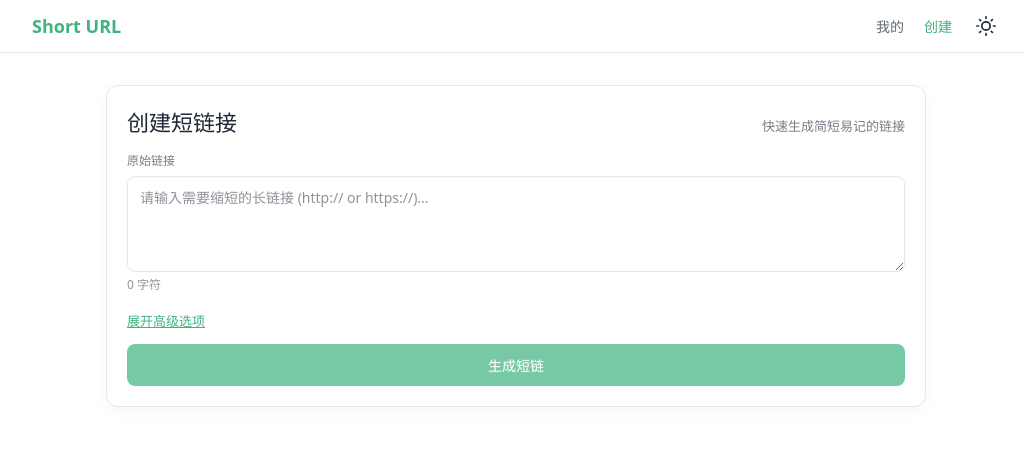
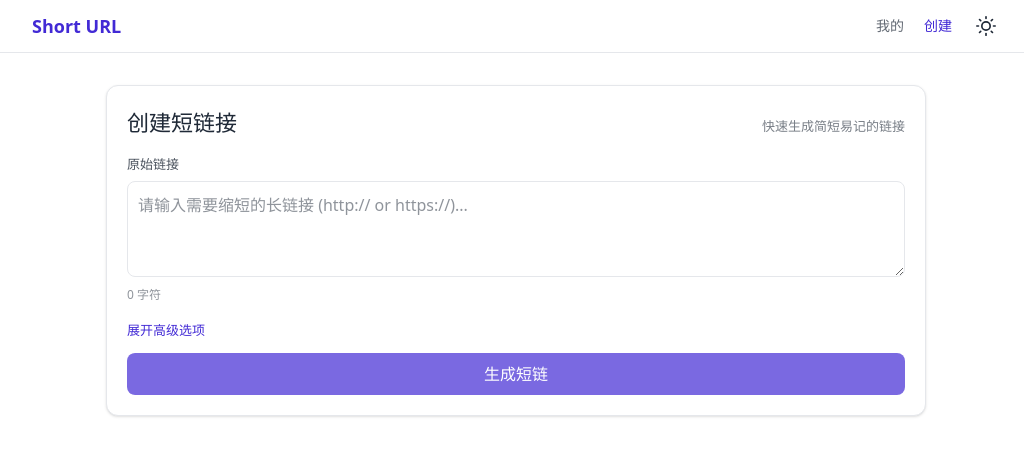
Before and after one commit to dingwapi123/short-url-fronted, a Vue app: page /shortener in a window 1280 px wide. Shown: the top 456 px of the page, without its empty margins (124-1148 px from the left). Built offline with nearby package versions, Linux system fonts and the light colour scheme; no server answers.

Commit message:
style: 重构组件样式使用原子化CSS类名
重构了App.vue、MyUrls.vue和Shortener.vue的样式，将原有的自定义CSS替换为原子化CSS类名
优化了UI组件的样式结构和交互效果，提升代码可维护性

```diff
--- a/src/App.vue
+++ b/src/App.vue
@@ -42,19 +42,31 @@ onMounted(() => {
 </script>
 
 <template>
-  <header class="header">
-    <nav class="nav">
-      <div class="nav-left">
-        <router-link class="logo" to="/">Short URL</router-link>
+  <header
+    class="sticky top-0 z-10 backdrop-blur-sm bg-background/80 border-b border-border transition-colors duration-300"
+  >
+    <nav class="max-w-[1000px] mx-auto px-4 py-3 flex justify-between items-center">
+      <div class="flex items-center">
+        <router-link class="font-bold text-primary text-lg no-underline" to="/"
+          >Short URL</router-link
+        >
       </div>
-      <div class="nav-right">
+      <div class="flex gap-5 items-center">
         <!-- Navigation Links: "我的" before "创建" -->
-        <router-link class="nav-link" to="/">我的</router-link>
-        <router-link class="nav-link" to="/shortener">创建</router-link>
+        <router-link
+          class="text-sm font-medium text-foreground/70 no-underline transition-all hover:text-primary hover:opacity-100 [&.router-link-active]:text-primary [&.router-link-active]:opacity-100"
+          to="/"
+          >我的</router-link
+        >
+        <router-link
+          class="text-sm font-medium text-foreground/70 no-underline transition-all hover:text-primary hover:opacity-100 [&.router-link-active]:text-primary [&.router-link-active]:opacity-100"
+          to="/shortener"
+          >创建</router-link
+        >
 
         <!-- Theme Toggle Button -->
         <button
-          class="theme-toggle"
+          class="bg-transparent border-none cursor-pointer text-foreground p-1 rounded flex items-center justify-center transition-colors hover:text-primary hover:bg-primary/10"
           @click="toggleTheme"
           :title="isDark ? '切换到亮色模式' : '切换到暗色模式'"
         >
@@ -104,80 +116,3 @@ onMounted(() => {
     <router-view />
   </main>
 </template>
-
-<style scoped>
-.header {
-  position: sticky;
-  top: 0;
-  z-index: 10;
-  backdrop-filter: saturate(180%) blur(8px);
-  background-color: color-mix(in srgb, var(--background), transparent 20%);
-  border-bottom: 1px solid var(--border);
-  transition:
-    background-color 0.3s,
-    border-color 0.3s;
-}
-
-.nav {
-  max-width: 1000px;
-  margin: 0 auto;
-  padding: 12px 16px;
-  display: flex;
-  justify-content: space-between;
-  align-items: center;
-}
-
-.logo {
-  font-weight: 700;
-  color: var(--primary);
-  text-decoration: none;
-  font-size: 18px;
-}
-
-.nav-right {
-  display: flex;
-  gap: 20px;
-  align-items: center;
-}
-
-.nav-link {
-  color: var(--foreground);
-  opacity: 0.7;
-  text-decoration: none;
-  font-size: 14px;
-  font-weight: 500;
-  transition:
-    color 0.2s,
-    opacity 0.2s;
-}
-
-.nav-link:hover {
-  color: var(--primary);
-  opacity: 1;
-}
-
-.nav-link.router-link-active {
-  color: var(--primary);
-  opacity: 1;
-}
-
-.theme-toggle {
-  background: none;
-  border: none;
-  cursor: pointer;
-  color: var(--foreground);
-  padding: 4px;
-  border-radius: 4px;
-  display: flex;
-  align-items: center;
-  justify-content: center;
-  transition:
-    color 0.2s,
-    background-color 0.2s;
-}
-
-.theme-toggle:hover {
-  color: var(--primary);
-  background-color: color-mix(in srgb, var(--primary), transparent 90%);
-}
-</style>
--- a/src/pages/MyUrls.vue
+++ b/src/pages/MyUrls.vue
@@ -54,34 +54,52 @@ onMounted(() => {
 </script>
 
 <template>
-  <div class="container">
-    <h1 class="page-title">我的链接</h1>
+  <div class="max-w-[1200px] mx-auto my-10 px-5 font-sans">
+    <h1 class="text-[28px] font-semibold text-foreground mb-6 text-center">我的链接</h1>
 
-    <div class="main-card">
-      <div v-if="loading" class="loading">加载中...</div>
+    <div class="bg-card rounded-xl shadow-sm p-8 min-h-[400px] transition-colors duration-300">
+      <div v-if="loading" class="text-center p-10 text-foreground/60">加载中...</div>
 
-      <div v-else-if="error" class="error">
+      <div v-else-if="error" class="text-center p-10 text-red-500 opacity-100">
         {{ error }}
       </div>
 
-      <div v-else-if="urls.length === 0" class="loading">暂无记录</div>
+      <div v-else-if="urls.length === 0" class="text-center p-10 text-foreground/60">暂无记录</div>
 
-      <div v-else class="grid-container">
-        <div v-for="url in urls" :key="url.id" class="url-card">
-          <div class="card-header">
-            <span class="icon">🔗</span>
-            <div style="overflow: hidden">
-              <div class="title" :title="url.title || url.urlCode">
+      <div v-else class="grid grid-cols-[repeat(auto-fill,minmax(300px,1fr))] gap-5 mb-8">
+        <div
+          v-for="url in urls"
+          :key="url.id"
+          class="bg-card border border-border rounded-lg p-4 transition-all duration-300 flex flex-col hover:shadow-md hover:border-border hover:-translate-y-0.5"
+        >
+          <div class="flex items-start gap-2.5 mb-3 pb-3 border-b border-border">
+            <span class="text-xl leading-none pt-0.5">🔗</span>
+            <div class="overflow-hidden">
+              <div
+                class="font-semibold text-foreground whitespace-nowrap overflow-hidden text-ellipsis text-base mb-0.5"
+                :title="url.title || url.urlCode"
+              >
                 {{ url.title || url.urlCode }}
               </div>
-              <div v-if="url.description" class="desc" :title="url.description">
+              <div
+                v-if="url.description"
+                class="text-xs text-foreground/60 whitespace-nowrap overflow-hidden text-ellipsis"
+                :title="url.description"
+              >
                 {{ url.description }}
               </div>
-              <div v-if="url.category" class="category-badge">
+              <div
+                v-if="url.category"
+                class="inline-block text-[11px] mt-1 px-1.5 py-0.5 bg-foreground/10 text-foreground rounded opacity-80"
+              >
                 {{ url.category }}
               </div>
             </div>
-            <button class="btn-icon delete" @click="handleDelete(url.id)" title="删除">
+            <button
+              class="bg-transparent border-none text-foreground/40 cursor-pointer p-1 rounded ml-auto transition-all duration-200 hover:opacity-100 hover:bg-red-500/10 hover:text-red-500"
+              @click="handleDelete(url.id)"
+              title="删除"
+            >
               <svg
                 xmlns="http://www.w3.org/2000/svg"
                 width="16"
@@ -100,19 +118,34 @@ onMounted(() => {
             </button>
           </div>
 
-          <div class="card-body">
-            <div class="link-group">
-              <div class="link-item" :title="url.originalUrl">
+          <div class="flex-1 flex flex-col gap-4">
+            <div class="flex flex-col gap-2">
+              <div
+                class="text-[13px] leading-normal whitespace-nowrap overflow-hidden text-ellipsis px-2 py-1 bg-background rounded text-foreground/80 transition-colors duration-300"
+                :title="url.originalUrl"
+              >
                 {{ url.originalUrl }}
               </div>
-              <div class="link-item short">
+              <div
+                class="text-[13px] leading-normal whitespace-nowrap overflow-hidden text-ellipsis px-2 py-1 bg-primary/10 rounded text-primary opacity-100 transition-colors duration-300"
+              >
                 {{ url.shortUrl }}
               </div>
             </div>
 
-            <div class="action-group">
-              <button class="btn btn-outline" @click="copyUrl(url.shortUrl)">复制</button>
-              <button class="btn btn-primary" @click="openUrl(url.shortUrl)">访问</button>
+            <div class="grid grid-cols-2 gap-3 mt-auto">
+              <button
+                class="h-9 rounded-md border border-border cursor-pointer text-sm transition-all duration-200 font-medium bg-transparent text-foreground hover:text-primary hover:border-primary"
+                @click="copyUrl(url.shortUrl)"
+              >
+                复制
+              </button>
+              <button
+                class="h-9 rounded-md border-none cursor-pointer text-sm transition-all duration-200 font-medium bg-primary text-primary-foreground hover:opacity-90"
+                @click="openUrl(url.shortUrl)"
+              >
+                访问
+              </button>
             </div>
           </div>
         </div>
@@ -120,199 +153,3 @@ onMounted(() => {
     </div>
   </div>
 </template>
-
-<style scoped>
-.container {
-  max-width: 1200px;
-  margin: 40px auto;
-  padding: 0 20px;
-  font-family: -apple-system, BlinkMacSystemFont, 'Segoe UI', Roboto, Helvetica, Arial, sans-serif;
-}
-
-.page-title {
-  font-size: 28px;
-  font-weight: 600;
-  color: var(--foreground);
-  margin-bottom: 24px;
-  text-align: center;
-}
-
-.main-card {
-  background: var(--card);
-  border-radius: 12px;
-  box-shadow: 0 4px 24px rgba(0, 0, 0, 0.06);
-  padding: 32px;
-  min-height: 400px;
-  transition: background-color 0.3s;
-}
-
-.loading,
-.error {
-  text-align: center;
-  padding: 40px;
-  color: var(--foreground);
-  opacity: 0.6;
-}
-
-.error {
-  color: #ff4d4f;
-  opacity: 1;
-}
-
-.grid-container {
-  display: grid;
-  grid-template-columns: repeat(auto-fill, minmax(300px, 1fr));
-  gap: 20px;
-  margin-bottom: 32px;
-}
-
-.url-card {
-  background: var(--card);
-  border: 1px solid var(--border);
-  border-radius: 8px;
-  padding: 16px;
-  transition: all 0.3s ease;
-  display: flex;
-  flex-direction: column;
-}
-
-.url-card:hover {
-  box-shadow: 0 4px 12px rgba(0, 0, 0, 0.08);
-  border-color: var(--border);
-  transform: translateY(-2px);
-}
-
-.card-header {
-  display: flex;
-  align-items: flex-start;
-  gap: 10px;
-  margin-bottom: 12px;
-  padding-bottom: 12px;
-  border-bottom: 1px solid var(--border);
-}
-
-.icon {
-  font-size: 20px;
-  line-height: 1;
-  padding-top: 2px;
-}
-
-.title {
-  font-weight: 600;
-  color: var(--foreground);
-  white-space: nowrap;
-  overflow: hidden;
-  text-overflow: ellipsis;
-  font-size: 16px;
-  margin-bottom: 2px;
-}
-
-.desc {
-  font-size: 12px;
-  color: var(--foreground);
-  opacity: 0.6;
-  white-space: nowrap;
-  overflow: hidden;
-  text-overflow: ellipsis;
-}
-
-.category-badge {
-  display: inline-block;
-  font-size: 11px;
-  margin-top: 4px;
-  padding: 2px 6px;
-  background: color-mix(in srgb, var(--foreground), transparent 90%);
-  color: var(--foreground);
-  border-radius: 4px;
-  opacity: 0.8;
-}
-
-.card-body {
-  flex: 1;
-  display: flex;
-  flex-direction: column;
-  gap: 16px;
-}
-
-.link-group {
-  display: flex;
-  flex-direction: column;
-  gap: 8px;
-}
-
-.link-item {
-  font-size: 13px;
-  line-height: 1.5;
-  white-space: nowrap;
-  overflow: hidden;
-  text-overflow: ellipsis;
-  padding: 4px 8px;
-  background: var(--background);
-  border-radius: 4px;
-  color: var(--foreground);
-  opacity: 0.8;
-  transition:
-    background-color 0.3s,
-    color 0.3s;
-}
-
-.link-item.short {
-  color: var(--primary);
-  background: color-mix(in srgb, var(--primary), transparent 90%);
-  opacity: 1;
-}
-
-.action-group {
-  display: grid;
-  grid-template-columns: 1fr 1fr;
-  gap: 12px;
-  margin-top: auto;
-}
-
-.btn {
-  height: 36px;
-  border-radius: 6px;
-  border: none;
-  cursor: pointer;
-  font-size: 14px;
-  transition: all 0.2s;
-  font-weight: 500;
-}
-
-.btn-outline {
-  background: transparent;
-  border: 1px solid var(--border);
-  color: var(--foreground);
-}
-
-.btn-outline:hover {
-  color: var(--primary);
-  border-color: var(--primary);
-}
-
-.btn-primary {
-  background: var(--primary);
-  color: var(--primary-foreground);
-}
-
-.btn-primary:hover {
-  opacity: 0.9;
-}
-
-.btn-icon {
-  background: transparent;
-  border: none;
-  color: var(--foreground);
-  opacity: 0.4;
-  cursor: pointer;
-  padding: 4px;
-  border-radius: 4px;
-  margin-left: auto;
-  transition: all 0.2s;
-}
-.btn-icon:hover {
-  opacity: 1;
-  background: color-mix(in srgb, #ff4d4f, transparent 90%);
-  color: #ff4d4f;
-}
-</style>
--- a/src/pages/Shortener.vue
+++ b/src/pages/Shortener.vue
@@ -67,73 +67,83 @@ function clearForm() {
 </script>
 
 <template>
-  <div class="container">
-    <div class="form-card">
-      <div class="form-head">
-        <h1>创建短链接</h1>
-        <span class="tip">快速生成简短易记的链接</span>
+  <div class="max-w-[860px] mx-auto my-8 px-5">
+    <div
+      class="bg-card border border-border rounded-xl shadow-sm p-5 transition-colors duration-300"
+    >
+      <div class="flex items-baseline justify-between mb-2">
+        <h1 class="text-[22px] m-0 mb-2 text-foreground font-normal">创建短链接</h1>
+        <span class="text-foreground/60 text-[13px]">快速生成简短易记的链接</span>
       </div>
 
-      <div class="form">
+      <div class="grid gap-3">
         <div>
-          <div class="label" style="margin-bottom: 6px">原始链接</div>
+          <div class="text-[13px] text-foreground/80 mb-1.5">原始链接</div>
           <textarea
             v-model="originalUrl"
-            class="input input--textarea"
+            class="h-auto min-h-[96px] resize-y leading-relaxed font-inherit p-2.5 border border-border rounded-lg outline-none bg-background text-foreground w-full transition-colors duration-200 focus:border-primary focus:bg-card"
             placeholder="请输入需要缩短的长链接 (http:// or https://)..."
             :disabled="loading"
           ></textarea>
-          <div class="input-tools">
-            <span class="counter">{{ originalUrl.length }} 字符</span>
-            <button v-if="originalUrl" class="ghost" @click="clearForm">清空</button>
+          <div class="flex justify-between items-center mt-1">
+            <span class="text-foreground/50 text-xs">{{ originalUrl.length }} 字符</span>
+            <button
+              v-if="originalUrl"
+              class="bg-transparent border border-border text-foreground/80 rounded-md h-[30px] px-2.5 cursor-pointer transition-all duration-200 hover:border-primary hover:text-primary hover:opacity-100"
+              @click="clearForm"
+            >
+              清空
+            </button>
           </div>
         </div>
 
-        <div class="adv">
-          <button class="link" @click="showAdvanced = !showAdvanced">
+        <div class="mt-0.5">
+          <button
+            class="border-none bg-none text-primary cursor-pointer p-0 text-[13px]"
+            @click="showAdvanced = !showAdvanced"
+          >
             {{ showAdvanced ? '收起高级选项' : '展开高级选项' }}
           </button>
 
-          <div v-if="showAdvanced" style="margin-top: 12px; display: grid; gap: 12px">
+          <div v-if="showAdvanced" class="mt-3 grid gap-3">
             <div>
-              <div class="label" style="margin-bottom: 6px">自定义后缀 (可选)</div>
+              <div class="text-[13px] text-foreground/80 mb-1.5">自定义后缀 (可选)</div>
               <input
                 v-model="customAlias"
                 type="text"
-                class="input"
+                class="h-10 p-2.5 border border-border rounded-lg outline-none bg-background text-foreground w-full transition-colors duration-200 focus:border-primary focus:bg-card"
                 placeholder="例如: my-link"
                 :disabled="loading"
               />
             </div>
 
             <div>
-              <div class="label" style="margin-bottom: 6px">标题 (可选)</div>
+              <div class="text-[13px] text-foreground/80 mb-1.5">标题 (可选)</div>
               <input
                 v-model="title"
                 type="text"
-                class="input"
+                class="h-10 p-2.5 border border-border rounded-lg outline-none bg-background text-foreground w-full transition-colors duration-200 focus:border-primary focus:bg-card"
                 placeholder="给链接起个名字..."
                 :disabled="loading"
               />
             </div>
 
             <div>
-              <div class="label" style="margin-bottom: 6px">分类 (可选)</div>
+              <div class="text-[13px] text-foreground/80 mb-1.5">分类 (可选)</div>
               <input
                 v-model="category"
                 type="text"
-                class="input"
+                class="h-10 p-2.5 border border-border rounded-lg outline-none bg-background text-foreground w-full transition-colors duration-200 focus:border-primary focus:bg-card"
                 placeholder="例如: 工作, 个人, 营销..."
                 :disabled="loading"
               />
             </div>
 
             <div>
-              <div class="label" style="margin-bottom: 6px">描述 (可选)</div>
+              <div class="text-[13px] text-foreground/80 mb-1.5">描述 (可选)</div>
               <textarea
                 v-model="description"
-                class="input"
-                style="height: 80px; resize: vertical"
+                class="h-20 resize-y p-2.5 border border-border rounded-lg outline-none bg-background text-foreground w-full transition-colors duration-200 focus:border-primary focus:bg-card"
                 placeholder="备注用途..."
                 :disabled="loading"
               ></textarea>
@@ -141,279 +151,75 @@ function clearForm() {
           </div>
         </div>
 
-        <div v-if="error" class="alert alert--error">
+        <div
+          v-if="error"
+          class="mt-4 p-2.5 rounded-lg text-sm bg-red-500/10 text-red-500 border border-red-500/20"
+        >
           {{ error }}
         </div>
 
-        <button class="btn" @click="handleSubmit" :disabled="loading || !originalUrl">
-          <span v-if="loading" class="spinner"></span>
+        <button
+          class="h-[42px] bg-primary border-none text-primary-foreground rounded-lg cursor-pointer transition-opacity duration-200 font-medium flex items-center justify-center hover:opacity-90 disabled:opacity-70 disabled:cursor-not-allowed"
+          @click="handleSubmit"
+          :disabled="loading || !originalUrl"
+        >
+          <span
+            v-if="loading"
+            class="w-[18px] h-[18px] rounded-full border-2 border-white/50 border-t-white inline-block animate-spin"
+          ></span>
           <span v-else>生成短链</span>
         </button>
       </div>
     </div>
 
     <!-- Result Card -->
-    <div v-if="result" class="result-card">
-      <div class="result-head">
-        <span class="badge">创建成功</span>
-        <div class="short">{{ result.shortUrl }}</div>
-      </div>
-
-      <div class="grid">
-        <div class="item">
-          <div class="label">原始链接</div>
-          <div class="mono truncate" :title="result.originalUrl">{{ result.originalUrl }}</div>
-        </div>
-        <div class="item">
-          <div class="label">创建时间</div>
-          <div class="mono">{{ result.createdAt || '刚刚' }}</div>
-        </div>
-        <div class="item" v-if="result.title">
-          <div class="label">标题</div>
-          <div class="mono truncate">{{ result.title }}</div>
+    <div
+      v-if="result"
+      class="mt-[18px] border border-border rounded-xl shadow-sm bg-card transition-colors duration-300"
+    >
+      <div class="p-4 pb-0">
+        <span
+          class="inline-block text-xs text-primary bg-primary/10 border border-primary/20 rounded-full px-2 py-0.5"
+          >创建成功</span
+        >
+        <div class="my-2.5 mr-4 text-lg break-all text-primary font-semibold">
+          {{ result.shortUrl }}
         </div>
       </div>
 
-      <div style="padding: 0 16px 16px">
-        <div class="actions">
-          <button class="primary" @click="copyResult">复制链接</button>
-          <button class="ghost" @click="result = null">继续创建</button>
+      <div class="grid grid-cols-2 gap-3 p-4 pb-4">
+        <div class="border-t border-dashed border-border pt-3">
+          <div class="text-xs text-foreground/60 mb-1">原始链接</div>
+          <div class="font-mono text-foreground text-[13px] truncate" :title="result.originalUrl">
+            {{ result.originalUrl }}
+          </div>
+        </div>
+        <div class="border-t border-dashed border-border pt-3">
+          <div class="text-xs text-foreground/60 mb-1">创建时间</div>
+          <div class="font-mono text-foreground text-[13px]">{{ result.createdAt || '刚刚' }}</div>
+        </div>
+        <div class="border-t border-dashed border-border pt-3" v-if="result.title">
+          <div class="text-xs text-foreground/60 mb-1">标题</div>
+          <div class="font-mono text-foreground text-[13px] truncate">{{ result.title }}</div>
+        </div>
+      </div>
+
+      <div class="px-4 pb-4">
+        <div class="flex gap-2 mt-2">
+          <button
+            class="h-8 px-3 border-none text-primary-foreground bg-primary rounded-md cursor-pointer transition-opacity duration-200 text-[13px] font-medium hover:opacity-90"
+            @click="copyResult"
+          >
+            复制链接
+          </button>
+          <button
+            class="h-8 px-3 bg-transparent border border-border text-foreground/80 rounded-md cursor-pointer transition-all duration-200 text-[13px] hover:border-primary hover:text-primary hover:opacity-100"
+            @click="result = null"
+          >
+            继续创建
+          </button>
         </div>
       </div>
     </div>
   </div>
 </template>
-
-<style scoped>
-.container {
-  max-width: 860px;
-  margin: 32px auto;
-  padding: 0 20px;
-}
-.form-card {
-  background: var(--card);
-  border: 1px solid var(--border);
-  border-radius: 12px;
-  box-shadow: 0 4px 16px rgba(0, 0, 0, 0.04);
-  padding: 20px;
-  transition:
-    background-color 0.3s,
-    border-color 0.3s;
-}
-.form-head {
-  display: flex;
-  align-items: baseline;
-  justify-content: space-between;
-}
-h1 {
-  font-size: 22px;
-  margin: 0 0 8px;
-  color: var(--foreground);
-}
-.tip {
-  color: var(--foreground);
-  opacity: 0.6;
-  font-size: 13px;
-}
-.form {
-  display: grid;
-  gap: 12px;
-}
-.label {
-  font-size: 13px;
-  color: var(--foreground);
-  opacity: 0.8;
-}
-.input {
-  height: 40px;
-  padding: 10px 12px;
-  border: 1px solid var(--border);
-  border-radius: 8px;
-  outline: none;
-  background: var(--background);
-  color: var(--foreground);
-  width: 100%;
-  transition:
-    border-color 0.2s,
-    background-color 0.2s;
-}
-.input--textarea {
-  height: auto;
-  min-height: 96px;
-  resize: vertical;
-  line-height: 1.5;
-  font-family: inherit;
-}
-.input:focus {
-  border-color: var(--primary);
-  background: var(--card);
-}
-.input-tools {
-  display: flex;
-  justify-content: space-between;
-  align-items: center;
-  margin-top: 4px;
-}
-.counter {
-  color: var(--foreground);
-  opacity: 0.5;
-  font-size: 12px;
-}
-.ghost {
-  background: transparent;
-  border: 1px solid var(--border);
-  color: var(--foreground);
-  opacity: 0.8;
-  border-radius: 6px;
-  height: 30px;
-  padding: 0 10px;
-  cursor: pointer;
-  transition: all 0.2s;
-}
-.ghost:hover {
-  border-color: var(--primary);
-  color: var(--primary);
-  opacity: 1;
-}
-.adv {
-  margin-top: 2px;
-}
-.link {
-  border: none;
-  background: none;
-  color: var(--primary);
-  cursor: pointer;
-  padding: 0;
-  font-size: 13px;
-}
-.btn {
-  height: 42px;
-  background: var(--primary);
-  border: none;
-  color: var(--primary-foreground);
-  border-radius: 8px;
-  cursor: pointer;
-  transition: opacity 0.2s;
-  font-weight: 500;
-  display: flex;
-  align-items: center;
-  justify-content: center;
-}
-.btn:hover {
-  opacity: 0.9;
-}
-.btn[disabled] {
-  opacity: 0.7;
-  cursor: not-allowed;
-}
-.spinner {
-  width: 18px;
-  height: 18px;
-  border-radius: 50%;
-  border: 2px solid rgba(255, 255, 255, 0.5);
-  border-top-color: #fff;
-  display: inline-block;
-  animation: spin 0.8s linear infinite;
-}
-@keyframes spin {
-  to {
-    transform: rotate(360deg);
-  }
-}
-
-.alert {
-  margin-top: 16px;
-  padding: 10px 12px;
-  border-radius: 8px;
-  font-size: 14px;
-}
-.alert--error {
-  background: color-mix(in srgb, #e74c3c, transparent 90%);
-  color: #e74c3c;
-  border: 1px solid color-mix(in srgb, #e74c3c, transparent 80%);
-}
-
-.result-card {
-  margin-top: 18px;
-  border: 1px solid var(--border);
-  border-radius: 12px;
-  box-shadow: 0 6px 18px rgba(0, 0, 0, 0.05);
-  background: var(--card);
-  transition:
-    background-color 0.3s,
-    border-color 0.3s;
-}
-.result-head {
-  padding: 16px 16px 0;
-}
-.badge {
-  display: inline-block;
-  font-size: 12px;
-  color: var(--primary);
-  background: color-mix(in srgb, var(--primary), transparent 90%);
-  border: 1px solid color-mix(in srgb, var(--primary), transparent 80%);
-  border-radius: 999px;
-  padding: 2px 8px;
-}
-.short {
-  margin: 10px 0 12px;
-  padding: 0 16px 0 0;
-  font-size: 18px;
-  word-break: break-all;
-  color: var(--primary);
-  font-weight: 600;
-}
-.grid {
-  display: grid;
-  grid-template-columns: repeat(2, minmax(0, 1fr));
-  gap: 12px;
-  padding: 0 16px 16px;
-}
-.grid--one {
-  grid-template-columns: 1fr;
-}
-.item {
-  border-top: 1px dashed var(--border);
-  padding-top: 12px;
-}
-.label {
-  font-size: 12px;
-  color: var(--foreground);
-  opacity: 0.6;
-}
-.mono {
-  font-family:
-    ui-monospace, SFMono-Regular, Menlo, Monaco, Consolas, 'Liberation Mono', 'Courier New',
-    monospace;
-  color: var(--foreground);
-  font-size: 13px;
-}
-.truncate {
-  overflow: hidden;
-  text-overflow: ellipsis;
-  white-space: nowrap;
-}
-.actions {
-  display: flex;
-  gap: 8px;
-  margin-top: 8px;
-}
-.primary {
-  height: 32px;
-  padding: 0 12px;
-  border: none;
-  color: var(--primary-foreground);
-  background: var(--primary);
-  border-radius: 6px;
-  cursor: pointer;
-  transition: opacity 0.2s;
-  font-size: 13px;
-  font-weight: 500;
-}
-.primary:hover {
-  opacity: 0.9;
-}
-.ghost {
-  height: 32px;
-}
-</style>
```
